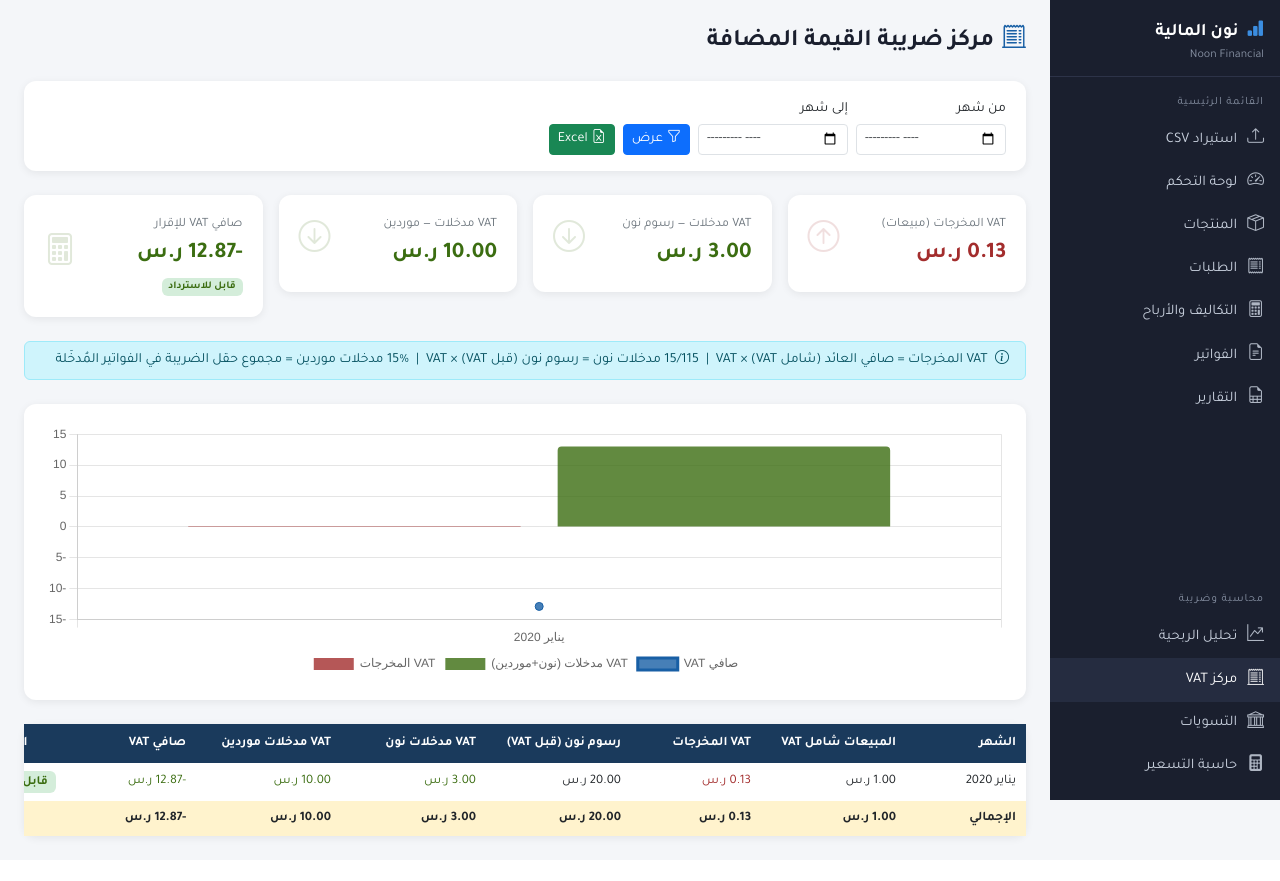
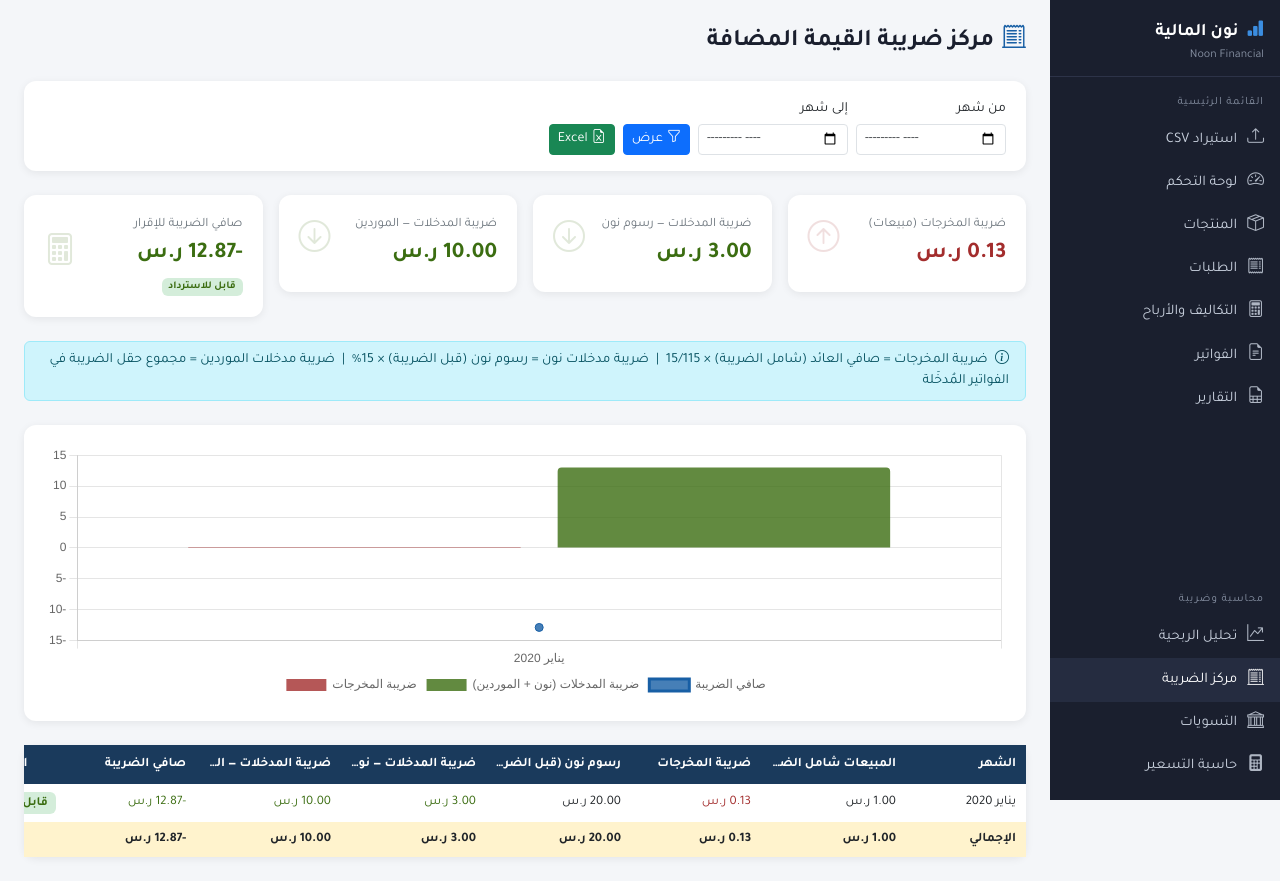
Before and after one commit to Nul1Sp3ct3r/noon_system, a Flask app: page /vat-center in a window 1280 px wide. Before the commit the page ends 843 px from the top, so only its background shows below. Run offline with Flask 3, Linux system fonts and the light colour scheme; tables that the repository leaves empty hold one stand-in row (values such as "Sample post").

Commit message:
Replace all visible VAT abbreviations with Arabic wording in UI
UI labels only — backend variable names and DB fields unchanged.

- "VAT المخرجات" → "ضريبة المخرجات"
- "VAT مدخلات — رسوم نون" → "ضريبة المدخلات — رسوم نون"
- "VAT مدخلات — موردين" → "ضريبة المدخلات — الموردين"
- "صافي VAT للإقرار" → "صافي الضريبة للإقرار"
- "شامل VAT" / "قبل VAT" / "بدون VAT" → Arabic equivalents
- Chart legends, table headers, summary cards, info notes updated
- Sidebar link: "مركز VAT" → "مركز الضريبة"
- Covers: vat_center, invoices, invoice_detail, settlements,
  profitability, reports, calculator, base

Co-Authored-By: Claude Sonnet 4.6 <noreply@anthropic.com>

```diff
--- a/app.py
+++ b/app.py
@@ -922,9 +922,9 @@ def report_vat():
         return jsonify({'success': False, 'error': str(e)})
 
     headers = [
-        'الشهر', 'المبيعات شامل VAT', 'VAT المخرجات',
-        'رسوم نون (قبل VAT)', 'VAT مدخلات — نون',
-        'VAT مدخلات — موردين', 'صافي VAT', 'الحالة',
+        'الشهر', 'المبيعات شامل الضريبة', 'ضريبة المخرجات',
+        'رسوم نون (قبل الضريبة)', 'ضريبة المدخلات — نون',
+        'ضريبة المدخلات — الموردين', 'صافي الضريبة', 'الحالة',
     ]
 
     rows = []
@@ -947,10 +947,10 @@ def report_vat():
     totals = ['الإجمالي', t_sales, t_out, t_fees, t_in_n, t_in_s, t_net, '']
 
     summary_cards = [
-        {'label': 'VAT المخرجات (مبيعات)',     'value': f'{t_out:,.2f}',  'color': 'color-loss'},
-        {'label': 'VAT مدخلات — رسوم نون',     'value': f'{t_in_n:,.2f}', 'color': 'color-profit'},
-        {'label': 'VAT مدخلات — موردين',       'value': f'{t_in_s:,.2f}', 'color': 'color-profit'},
-        {'label': 'صافي VAT للإقرار',          'value': f'{t_net:,.2f}',
+        {'label': 'ضريبة المخرجات (مبيعات)',       'value': f'{t_out:,.2f}',  'color': 'color-loss'},
+        {'label': 'ضريبة المدخلات — رسوم نون',     'value': f'{t_in_n:,.2f}', 'color': 'color-profit'},
+        {'label': 'ضريبة المدخلات — الموردين',     'value': f'{t_in_s:,.2f}', 'color': 'color-profit'},
+        {'label': 'صافي الضريبة للإقرار',          'value': f'{t_net:,.2f}',
          'color': 'color-loss' if t_net > 0 else 'color-profit'},
     ]
 
@@ -959,10 +959,10 @@ def report_vat():
         'data': {
             'labels': [d['month_ar'] for d in data],
             'datasets': [
-                {'label': 'VAT المخرجات',
+                {'label': 'ضريبة المخرجات',
                  'data': [d['output_vat'] for d in data],
                  'backgroundColor': '#A32D2Dcc', 'borderRadius': 4},
-                {'label': 'VAT المدخلات (نون + موردين)',
+                {'label': 'ضريبة المدخلات (نون + الموردين)',
                  'data': [round(d['input_vat_noon'] + d['input_vat_supp'], 2) for d in data],
                  'backgroundColor': '#3B6D11cc', 'borderRadius': 4},
             ],
@@ -986,9 +986,9 @@ def report_vat_excel():
     f = _parse_filters()
     data = rp.get_vat_data(DB_PATH, f['from_date'], f['to_date'])
     headers = [
-        'الشهر', 'المبيعات شامل VAT', 'VAT المخرجات',
-        'رسوم نون (قبل VAT)', 'VAT مدخلات — نون',
-        'VAT مدخلات — موردين', 'صافي VAT', 'الحالة',
+        'الشهر', 'المبيعات شامل الضريبة', 'ضريبة المخرجات',
+        'رسوم نون (قبل الضريبة)', 'ضريبة المدخلات — نون',
+        'ضريبة المدخلات — الموردين', 'صافي الضريبة', 'الحالة',
     ]
     rows = []
     for d in data:
--- a/templates/base.html
+++ b/templates/base.html
@@ -164,7 +164,7 @@
       <i class="bi bi-graph-up-arrow"></i> تحليل الربحية
     </a>
     <a href="{{ url_for('vat_center_page') }}" class="nav-link {% if request.endpoint == 'vat_center_page' %}active{% endif %}">
-      <i class="bi bi-receipt-cutoff"></i> مركز VAT
+      <i class="bi bi-receipt-cutoff"></i> مركز الضريبة
     </a>
     <a href="{{ url_for('settlements_page') }}" class="nav-link {% if request.endpoint == 'settlements_page' %}active{% endif %}">
       <i class="bi bi-bank"></i> التسويات
--- a/templates/invoice_detail.html
+++ b/templates/invoice_detail.html
@@ -29,15 +29,15 @@
             <tr><td class="text-muted small fw-600">المورد</td><td>{{ invoice.supplier_name }}</td></tr>
             <tr><td class="text-muted small fw-600">التاريخ</td><td>{{ invoice.invoice_date }}</td></tr>
             <tr>
-              <td class="text-muted small fw-600">الصافي (قبل VAT)</td>
+              <td class="text-muted small fw-600">الصافي (قبل الضريبة)</td>
               <td class="fw-600">{{ '%.2f'|format((invoice.total_amount or 0) - (invoice.vat_amount or 0)) }} ر.س</td>
             </tr>
             <tr>
-              <td class="text-muted small fw-600">الضريبة (VAT 15%)</td>
+              <td class="text-muted small fw-600">ضريبة القيمة المضافة (15%)</td>
               <td class="color-fees">{{ '%.2f'|format(invoice.vat_amount or 0) }} ر.س</td>
             </tr>
             <tr>
-              <td class="text-muted small fw-600">الإجمالي (شامل VAT)</td>
+              <td class="text-muted small fw-600">الإجمالي (شامل الضريبة)</td>
               <td class="color-revenue fw-700">{{ '%.2f'|format(invoice.total_amount or 0) }} ر.س</td>
             </tr>
             <tr><td class="text-muted small fw-600">العملة</td><td>{{ invoice.currency }}</td></tr>
--- a/templates/reports.html
+++ b/templates/reports.html
@@ -342,9 +342,9 @@
     </div>
     <div class="alert alert-info py-2 small mb-3">
       <i class="bi bi-info-circle me-1"></i>
-      VAT المخرجات محسوب من صافي العائد (شامل VAT) × 15/115.
-      VAT المدخلات — نون محسوب من الرسوم (قبل VAT) × 15%.
-      VAT المدخلات — موردين مأخوذ من حقل الضريبة في الفواتير المُدخَلة.
+      ضريبة المخرجات محسوبة من صافي العائد (شامل الضريبة) × 15/115.
+      ضريبة المدخلات — نون محسوبة من الرسوم (قبل الضريبة) × 15%.
+      ضريبة المدخلات — الموردين مأخوذة من حقل الضريبة في الفواتير المُدخَلة.
     </div>
     <div class="row g-3 mb-3" id="vat_summary"></div>
     <div class="card stat-card mb-3 d-none" id="vat_chart_container">
--- a/templates/vat_center.html
+++ b/templates/vat_center.html
@@ -46,7 +46,7 @@
     <div class="card stat-card">
       <div class="card-body d-flex justify-content-between align-items-center">
         <div>
-          <div class="stat-label">VAT المخرجات (مبيعات)</div>
+          <div class="stat-label">ضريبة المخرجات (مبيعات)</div>
           <div class="stat-value color-loss">{{ totals.output_vat | sar }}</div>
         </div>
         <i class="bi bi-arrow-up-circle stat-icon color-loss"></i>
@@ -57,7 +57,7 @@
     <div class="card stat-card">
       <div class="card-body d-flex justify-content-between align-items-center">
         <div>
-          <div class="stat-label">VAT مدخلات — رسوم نون</div>
+          <div class="stat-label">ضريبة المدخلات — رسوم نون</div>
           <div class="stat-value color-profit">{{ totals.input_vat_noon | sar }}</div>
         </div>
         <i class="bi bi-arrow-down-circle stat-icon color-profit"></i>
@@ -68,7 +68,7 @@
     <div class="card stat-card">
       <div class="card-body d-flex justify-content-between align-items-center">
         <div>
-          <div class="stat-label">VAT مدخلات — موردين</div>
+          <div class="stat-label">ضريبة المدخلات — الموردين</div>
           <div class="stat-value color-profit">{{ totals.input_vat_supp | sar }}</div>
         </div>
         <i class="bi bi-arrow-down-circle stat-icon color-profit"></i>
@@ -79,7 +79,7 @@
     <div class="card stat-card">
       <div class="card-body d-flex justify-content-between align-items-center">
         <div>
-          <div class="stat-label">صافي VAT للإقرار</div>
+          <div class="stat-label">صافي الضريبة للإقرار</div>
           <div class="stat-value {% if totals.net_vat > 0 %}color-loss{% else %}color-profit{% endif %}">
             {{ totals.net_vat | sar }}
           </div>
@@ -100,9 +100,9 @@
 <!-- Info note -->
 <div class="alert alert-info py-2 small mb-4">
   <i class="bi bi-info-circle me-1"></i>
-  VAT المخرجات = صافي العائد (شامل VAT) × 15/115 &nbsp;|&nbsp;
-  VAT مدخلات نون = رسوم نون (قبل VAT) × 15% &nbsp;|&nbsp;
-  VAT مدخلات موردين = مجموع حقل الضريبة في الفواتير المُدخَلة
+  ضريبة المخرجات = صافي العائد (شامل الضريبة) × 15/115 &nbsp;|&nbsp;
+  ضريبة مدخلات نون = رسوم نون (قبل الضريبة) × 15% &nbsp;|&nbsp;
+  ضريبة مدخلات الموردين = مجموع حقل الضريبة في الفواتير المُدخَلة
 </div>
 
 <!-- Chart -->
@@ -130,12 +130,12 @@
         <thead>
           <tr>
             <th>الشهر</th>
-            <th class="num">المبيعات شامل VAT</th>
-            <th class="num">VAT المخرجات</th>
-            <th class="num">رسوم نون (قبل VAT)</th>
-            <th class="num">VAT مدخلات نون</th>
-            <th class="num">VAT مدخلات موردين</th>
-            <th class="num">صافي VAT</th>
+            <th class="num">المبيعات شامل الضريبة</th>
+            <th class="num">ضريبة المخرجات</th>
+            <th class="num">رسوم نون (قبل الضريبة)</th>
+            <th class="num">ضريبة المدخلات — نون</th>
+            <th class="num">ضريبة المدخلات — الموردين</th>
+            <th class="num">صافي الضريبة</th>
             <th class="ctr">الحالة</th>
           </tr>
         </thead>
@@ -204,12 +204,12 @@
     data: {
       labels,
       datasets: [
-        { label: 'VAT المخرجات',          data: outVat,
+        { label: 'ضريبة المخرجات',          data: outVat,
           backgroundColor: '#A32D2Dcc',    borderRadius: 4 },
-        { label: 'VAT مدخلات (نون+موردين)',
+        { label: 'ضريبة المدخلات (نون + الموردين)',
           data: inNoon.map((v,i) => +(v + inSupp[i]).toFixed(2)),
           backgroundColor: '#3B6D11cc',    borderRadius: 4 },
-        { label: 'صافي VAT',               data: netVat,
+        { label: 'صافي الضريبة',            data: netVat,
           backgroundColor: '#185FA5cc',    borderRadius: 4, type: 'line',
           tension: 0.3, fill: false, borderColor: '#185FA5', pointRadius: 4 },
       ],
```
Also changed, not shown: templates/calculator.html (+10 -10 lines), templates/invoices.html (+10 -10 lines), templates/profitability.html (+5 -5 lines), templates/settlements.html (+5 -5 lines).
